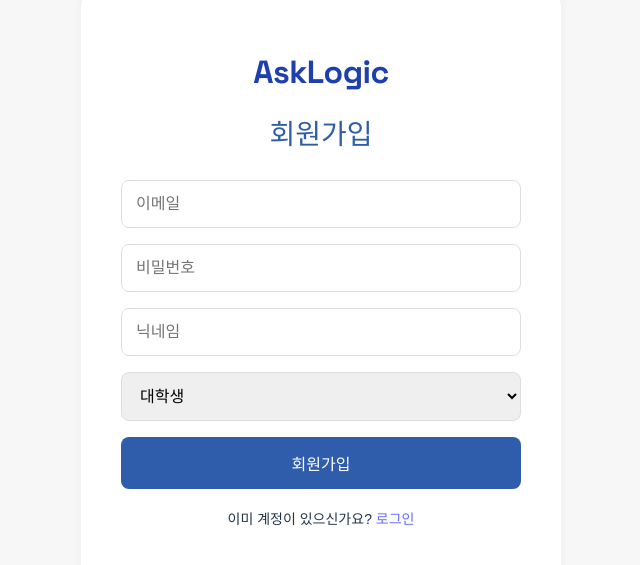
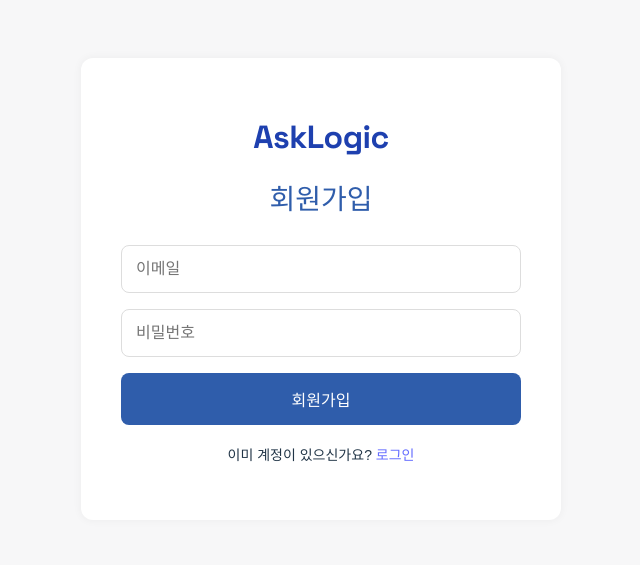
Before and after one commit to 2025-Logics-Tutor/2025-Logics-Tutor-Front, a React (Vite) app: page /signup in a window 1280 px wide. Shown: the part 111-676 px from the top of the page, without its empty margins (319-959 px from the left). Built offline with nearby package versions, Linux system fonts and the light colour scheme; a web font is replaced by a local one.

Commit message:
LaTex 문법 처리 코드 추가

```diff
--- a/index.html
+++ b/index.html
@@ -1,4 +1,3 @@
-<!-- public/index.html -->
 <!doctype html>
 <html lang="en">
   <head>
@@ -9,6 +8,18 @@
     <link href="https://fonts.googleapis.com/css2?family=STIX+Two+Math&display=swap" rel="stylesheet">
     <meta name="viewport" content="width=device-width, initial-scale=1.0" />
     <title>Vite + React + TS</title>
+
+    <!-- ✅ MathJax 설정 -->
+    <script>
+      window.MathJax = {
+        tex: {
+          inlineMath: [["$", "$"], ["\\(", "\\)"]],
+          displayMath: [["$$", "$$"], ["\\[", "\\]"]],
+        },
+        svg: { fontCache: "global" }
+      };
+    </script>
+    <script src="https://cdn.jsdelivr.net/npm/mathjax@3/es5/tex-mml-chtml.js" async></script>
   </head>
   <body>
     <div id="root"></div>
--- a/package.json
+++ b/package.json
@@ -11,6 +11,7 @@
   },
   "dependencies": {
     "lucide-react": "^0.525.0",
+    "mathjax": "^3.2.2",
     "path": "^0.12.7",
     "react": "^19.1.0",
     "react-dom": "^19.1.0",
--- a/src/api/auth.ts
+++ b/src/api/auth.ts
@@ -1,5 +1,4 @@
-// src/api/auth.ts
-
+// 로그인 API
 export async function loginApi(email: string, password: string) {
     const res = await fetch(`${import.meta.env.VITE_API_BASE_URL}/auth/login`, {
       method: "POST",
@@ -14,20 +13,12 @@ export async function loginApi(email: string, password: string) {
     return res.json(); // { access_token, refresh_token }
   }
 
-// src/api/auth.ts
-
-// src/api/auth.ts
-
-export async function signupApi(
-    email: string,
-    password: string,
-    nickname: string,
-    level: "ELEMENTARY" | "UNIV" | "GRAD"
-  ) {
+  // 회원가입 API (닉네임, 레벨 제거됨)
+  export async function signupApi(email: string, password: string) {
     const res = await fetch(`${import.meta.env.VITE_API_BASE_URL}/auth/signup`, {
       method: "POST",
       headers: { "Content-Type": "application/json" },
-      body: JSON.stringify({ email, password, nickname, level }),
+      body: JSON.stringify({ email, password }),
     });
 
     if (!res.ok) {
@@ -37,9 +28,8 @@ export async function signupApi(
     return res.json(); // { message: "회원가입 성공" }
   }
 
-  // src/api/auth.ts
-
-export async function refreshAccessToken() {
+  // 액세스 토큰 갱신 API
+  export async function refreshAccessToken() {
     const refreshToken = localStorage.getItem("refresh_token");
 
     if (!refreshToken) {
--- a/src/components/ChatBubble.tsx
+++ b/src/components/ChatBubble.tsx
@@ -1,6 +1,4 @@
-// src/components/ChatBubble.tsx
-import React from "react";
-import ReactMarkdown from "react-markdown";
+import { useEffect, useRef } from "react";
 import "./ChatBubble.css";
 
 interface Props {
@@ -9,9 +7,17 @@ interface Props {
 }
 
 function ChatBubble({ role, content }: Props) {
+  const ref = useRef<HTMLDivElement>(null);
+
+  useEffect(() => {
+    if (window.MathJax && window.MathJax.typesetPromise) {
+      window.MathJax.typesetPromise([ref.current!]);
+    }
+  }, [content]);
+
   return (
-    <div className={`chat-bubble ${role}`}>
-      <ReactMarkdown>{content}</ReactMarkdown>
+    <div className={`chat-bubble ${role}`} ref={ref}>
+      <div dangerouslySetInnerHTML={{ __html: content }} />
     </div>
   );
 }
--- a/src/pages/SignupPage.tsx
+++ b/src/pages/SignupPage.tsx
@@ -4,17 +4,14 @@ import { signupApi } from "../api/auth";
 import "./AuthPage.css";
 import Logo from "../components/Logo";
 
-
 function SignupPage() {
   const navigate = useNavigate();
   const [email, setEmail] = useState("");
   const [password, setPassword] = useState("");
-  const [nickname, setNickname] = useState("");
-  const [level, setLevel] = useState<"ELEMENTARY" | "UNIV" | "GRAD">("UNIV");
 
   const handleSignup = async () => {
     try {
-      await signupApi(email, password, nickname, level);
+      await signupApi(email, password);
       alert("회원가입 성공!");
       navigate("/login");
     } catch {
@@ -41,24 +38,9 @@ function SignupPage() {
           onChange={(e) => setPassword(e.target.value)}
           className="auth-input"
         />
-        <input
-          type="text"
-          placeholder="닉네임"
-          value={nickname}
-          onChange={(e) => setNickname(e.target.value)}
-          className="auth-input"
-        />
-        <select
-          value={level}
-          onChange={(e) => setLevel(e.target.value as "ELEMENTARY" | "UNIV" | "GRAD")}
-          className="auth-input"
-        >
-          <option value="ELEMENTARY">초등학생</option>
-          <option value="UNIV">대학생</option>
-          <option value="GRAD">대학원생</option>
-        </select>
-
-        <button onClick={handleSignup} className="auth-button">회원가입</button>
+        <button onClick={handleSignup} className="auth-button">
+          회원가입
+        </button>
         <p className="auth-bottom-text">
           이미 계정이 있으신가요? <a href="/login">로그인</a>
         </p>
```
Also changed, not shown: src/types/mathjax.d.ts (added, +14 -0 lines), 1 other file (tests, documents, lock files or other folders).
